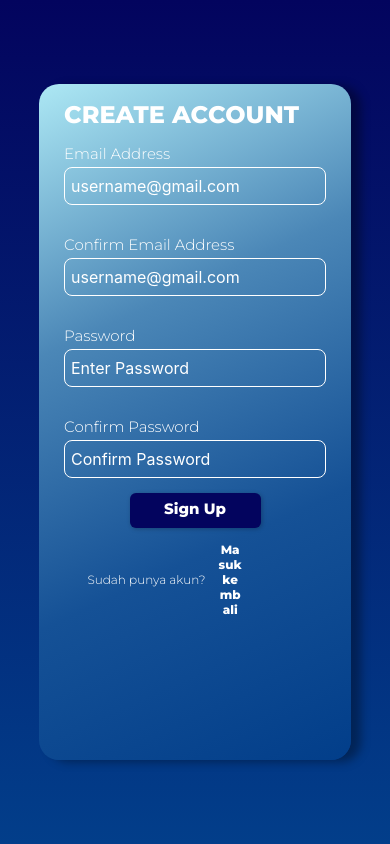
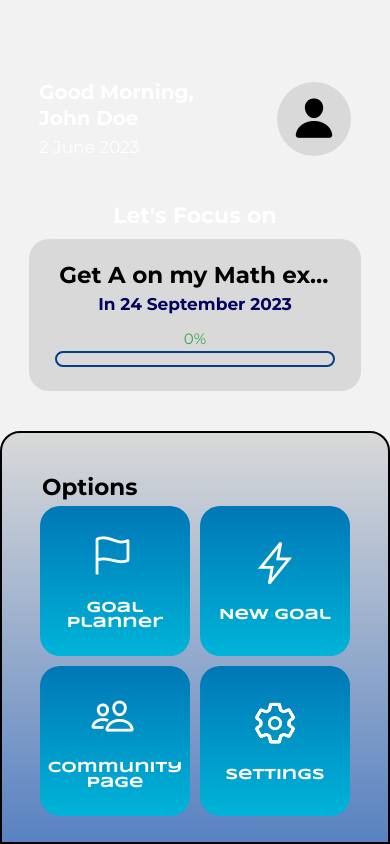
Before and after one commit to SearchAndClick/La-Vie, a React Native app: screen /Login in a window 390 px wide. Built offline with nearby package versions, Linux system fonts and the light colour scheme.

Commit message:
add navigation template

```diff
--- a/App.js
+++ b/App.js
@@ -1,30 +1,45 @@
-import { NavigationContainer } from '@react-navigation/native';
-import { createNativeStackNavigator } from '@react-navigation/native-stack';
-import { StatusBar } from 'expo-status-bar';
+import { NavigationContainer } from "@react-navigation/native";
+import { createNativeStackNavigator } from "@react-navigation/native-stack";
+import { createBottomTabNavigator } from "@react-navigation/bottom-tabs";
+import { StatusBar } from "expo-status-bar";
 
-import { StyleSheet, Text } from 'react-native';
-import { LinearGradient } from 'expo-linear-gradient';
-import { useFonts } from 'expo-font';
-import AppLoading from 'expo-app-loading';
+import { StyleSheet, Text } from "react-native";
+import { LinearGradient } from "expo-linear-gradient";
+import { useFonts } from "expo-font";
+import AppLoading from "expo-app-loading";
 
-import LoginScreen from './screens/LoginScreen';
-import SignupScreen from './screens/SignupScreen';
-import HomeScreen from './screens/HomeScreen';
+import LoginScreen from "./screens/LoginScreen";
+import SignupScreen from "./screens/SignupScreen";
+import HomeScreen from "./screens/HomeScreen";
+import SettingsScreen from "./screens/SettingsScreen";
+import CommunityPageScreen from "./screens/CommunityPageScreen";
+import GoalPlannerScreen from "./screens/GoalPlannerScreen";
 
 const Stack = createNativeStackNavigator();
+const Tab = createBottomTabNavigator();
+
+function TabNavigator() {
+  return (
+    <Tab.Navigator>
+      <Tab.Screen name="Home" component={HomeScreen} />
+      <Tab.Screen name="Dashboard" component={GoalPlannerScreen} />
+      <Tab.Screen name="CommunityPage" component={CommunityPageScreen} />
+      <Tab.Screen name="Setting" component={SettingsScreen} />
+    </Tab.Navigator>
+  );
+}
 
 function AuthStack() {
   return (
     <Stack.Navigator
       screenOptions={{
         headerShown: false,
-        contentStyle: {backgroundColor: 'transparent'},
+        contentStyle: { backgroundColor: "transparent" },
         // contentStyle: { backgroundColor: Colors.primary100 },
       }}
     >
       <Stack.Screen name="Login" component={LoginScreen} />
       <Stack.Screen name="Signup" component={SignupScreen} />
-
     </Stack.Navigator>
   );
 }
@@ -34,7 +49,7 @@ function AuthenticatedStack() {
     <Stack.Navigator
       screenOptions={{
         headerShown: false,
-        contentStyle: {backgroundColor: 'transparent'},
+        contentStyle: { backgroundColor: "transparent" },
         // contentStyle: { backgroundColor: Colors.primary100 },
       }}
     >
@@ -53,36 +68,43 @@ function Navigation() {
 
 export default function App() {
   let [fontsLoaded] = useFonts({
-    'montserrat-extrabold': require('./assets/fonts/Montserrat-ExtraBold.ttf'),
-    'montserrat-bold': require('./assets/fonts/Montserrat-Bold.ttf'),
-    'montserrat-regular': require('./assets/fonts/Montserrat-Regular.ttf'),
-    'montserrat-light': require('./assets/fonts/Montserrat-Light.ttf'),
-    'roboto-medium': require('./assets/fonts/Roboto-Medium.ttf'),
-    'roboto-regular': require('./assets/fonts/Roboto-Regular.ttf'),
-    'syncopate-bold': require('./assets/fonts/Syncopate-Bold.ttf'),
-    'syncopate-regular': require('./assets/fonts/Syncopate-Regular.ttf'),
+    "montserrat-extrabold": require("./assets/fonts/Montserrat-ExtraBold.ttf"),
+    "montserrat-bold": require("./assets/fonts/Montserrat-Bold.ttf"),
+    "montserrat-regular": require("./assets/fonts/Montserrat-Regular.ttf"),
+    "montserrat-light": require("./assets/fonts/Montserrat-Light.ttf"),
+    "roboto-medium": require("./assets/fonts/Roboto-Medium.ttf"),
+    "roboto-regular": require("./assets/fonts/Roboto-Regular.ttf"),
+    "syncopate-bold": require("./assets/fonts/Syncopate-Bold.ttf"),
+    "syncopate-regular": require("./assets/fonts/Syncopate-Regular.ttf"),
   });
 
-  if(!fontsLoaded) {
+  if (!fontsLoaded) {
     // menahan splash screen sebelum semua font muncul
-    return <AppLoading />
+    return <AppLoading />;
   }
 
   return (
-    <LinearGradient style={styles.background} colors={['#03045E', '#023E8A']}>
-        <StatusBar style="light" />
-        {/*<HomeScreen />*/}
-        {/*<Navigation />*/}
-        <SignupScreen/>
-
-    </LinearGradient>
+    <NavigationContainer>
+      <StatusBar style="light" />
+      <LinearGradient style={styles.background} colors={["#03045E", "#023E8A"]}>
+        <Stack.Navigator initialRouteName="Home" screenOptions={{
+          headerShown: false,
+          contentStyle: {backgroundColor: 'transparent'},
+        }}>
+          <Stack.Screen name="Home" component={HomeScreen} />
+          <Stack.Screen name="Dashboard" component={GoalPlannerScreen} />
+          <Stack.Screen name="CommunityPage" component={CommunityPageScreen} />
+          <Stack.Screen name="Setting" component={SettingsScreen} />
+        </Stack.Navigator>
+      </LinearGradient>
+    </NavigationContainer>
   );
 }
 
 const styles = StyleSheet.create({
   background: {
-    flex:1,
-    justifyContent: 'center',
-    alignContent: 'center',
+    flex: 1,
+    justifyContent: "center",
+    alignContent: "center",
   },
-})
+});
--- a/components/ui/Button.js
+++ b/components/ui/Button.js
@@ -1,14 +1,12 @@
-import { Pressable, StyleSheet, Text, View } from 'react-native';
+import { Pressable, StyleSheet, Text, View } from "react-native";
 
-function Button({ children, anochildren, onPress }) {
+function Button({ children, onPress }) {
   return (
     <View>
-      <Text>
-
-      </Text>
       <Pressable
         style={({ pressed }) => [styles.button, pressed && styles.pressed]}
-        onPress={onPress}>
+        onPress={onPress}
+      >
         <View>
           <Text style={styles.buttonText}>{children}</Text>
         </View>
@@ -25,22 +23,22 @@ const styles = StyleSheet.create({
     paddingVertical: 6,
     paddingHorizontal: 12,
     elevation: 2,
-    backgroundColor: '#03045E',
-    shadowColor: 'black',
+    backgroundColor: "#03045E",
+    shadowColor: "black",
     shadowOffset: { width: 1, height: 1 },
     shadowOpacity: 0.25,
     shadowRadius: 4,
     width: "50%",
     height: 35,
-    alignSelf: 'center',
+    alignSelf: "center",
   },
   pressed: {
     opacity: 0.7,
   },
   buttonText: {
-    textAlign: 'center',
-    color: 'white',
+    textAlign: "center",
+    color: "white",
     fontSize: 15,
-    fontFamily: 'montserrat-extrabold'
+    fontFamily: "montserrat-extrabold",
   },
 });
--- a/package.json
+++ b/package.json
@@ -9,6 +9,7 @@
     "web": "expo start --web"
   },
   "dependencies": {
+    "@react-navigation/bottom-tabs": "^6.5.8",
     "@react-navigation/native-stack": "^6.9.13",
     "expo": "~48.0.18",
     "expo-app-loading": "^2.1.1",
--- /dev/null
+++ b/screens/CommunityPageScreen.js
@@ -0,0 +1,12 @@
+import { View, Text } from 'react-native'
+import React from 'react'
+
+const CommunityPageScreen = () => {
+  return (
+    <View>
+      <Text>CommunityPageScreen</Text>
+    </View>
+  )
+}
+
+export default CommunityPageScreen;
--- /dev/null
+++ b/screens/SettingsScreen.js
@@ -0,0 +1,5 @@
+function SettingScreen() {
+
+}
+
+export default SettingScreen;
```
Also changed, not shown: 1 other file (tests, documents, lock files or other folders).
